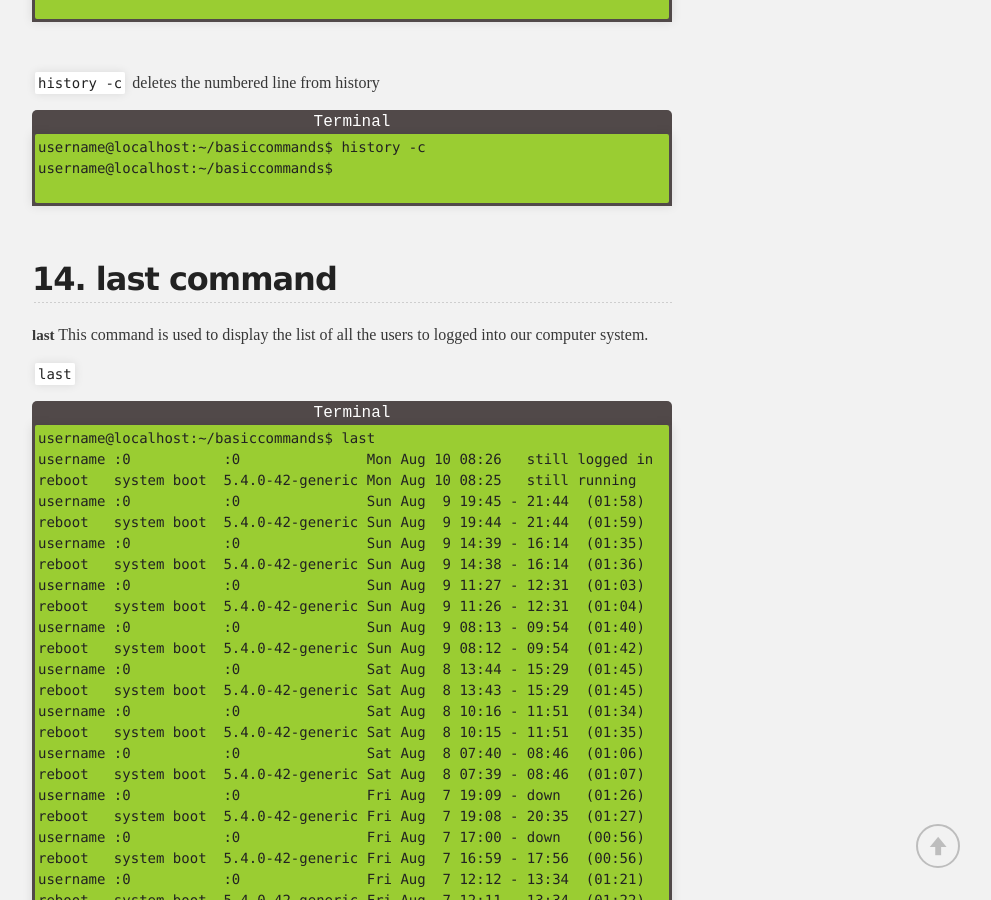
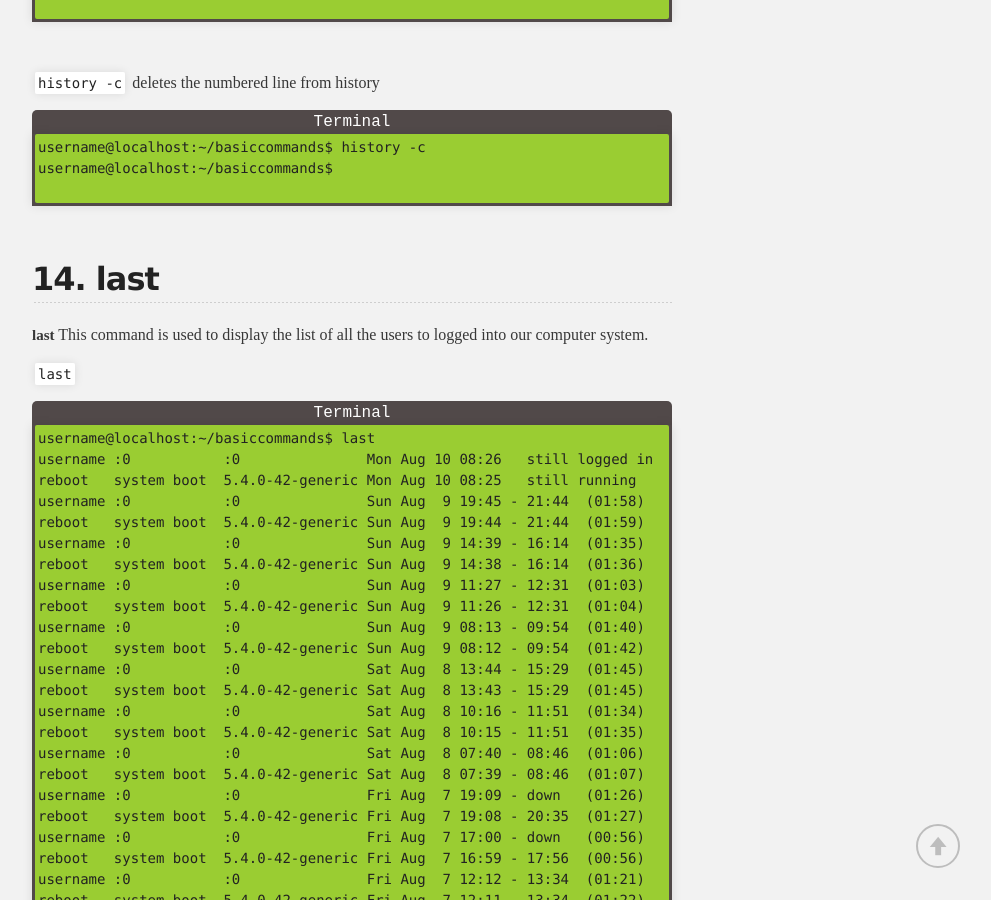
Before and after one commit to rajeev29five/rajeev29five.github.io, a Jekyll site: the page built from command-line.md, in a window 1280 px wide and 900 px high, scrolled down 13342 px. Shown: the whole window, without its empty margins (288-1279 px from the left). Built offline with Jekyll 4.4.1, drawn with Linux system fonts in a browser that asks for light colours.

Commit message:
typo fixed

```diff
--- a/command-line.md
+++ b/command-line.md
@@ -587,7 +587,7 @@ username@localhost:~/basiccommands$
 </div>
 <br>
 
-## 14. last command
+## 14. last
 
 **last**
 This command is used to display the list of all the users to logged into our computer system.
```
